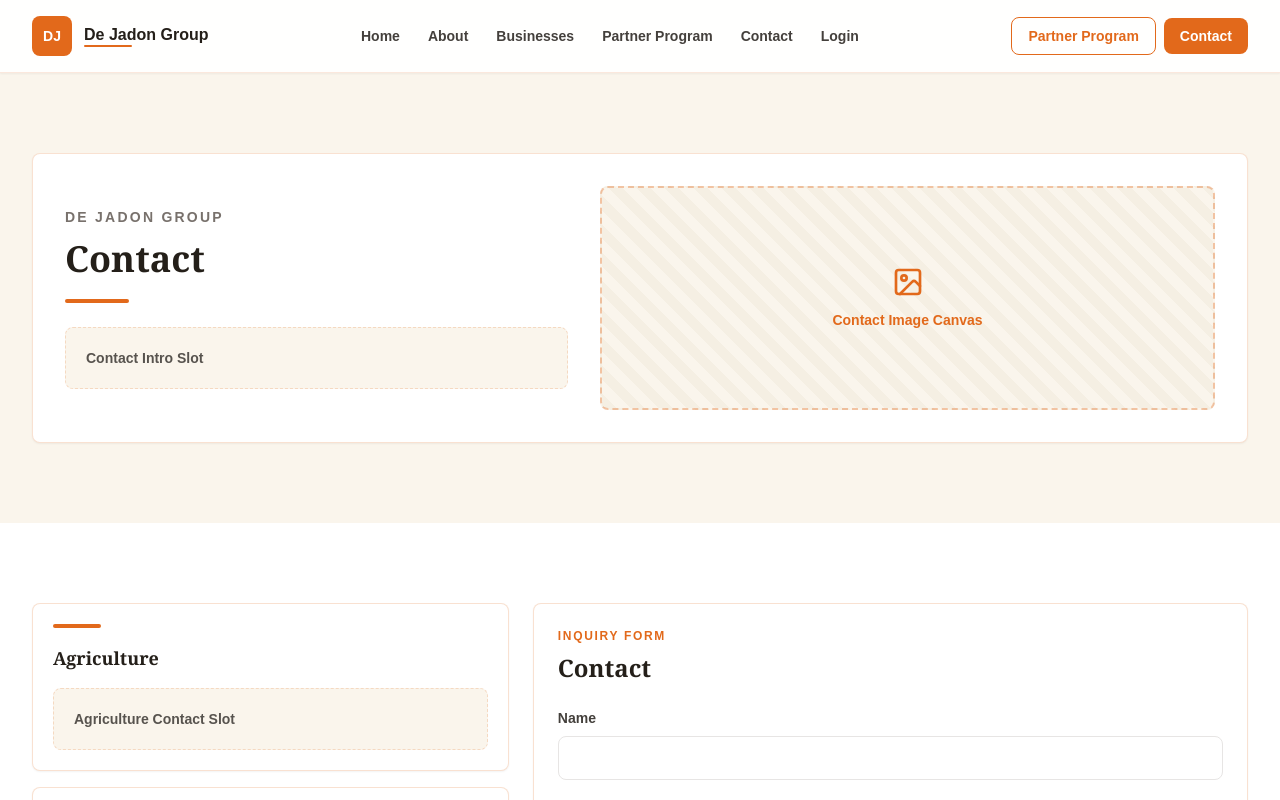
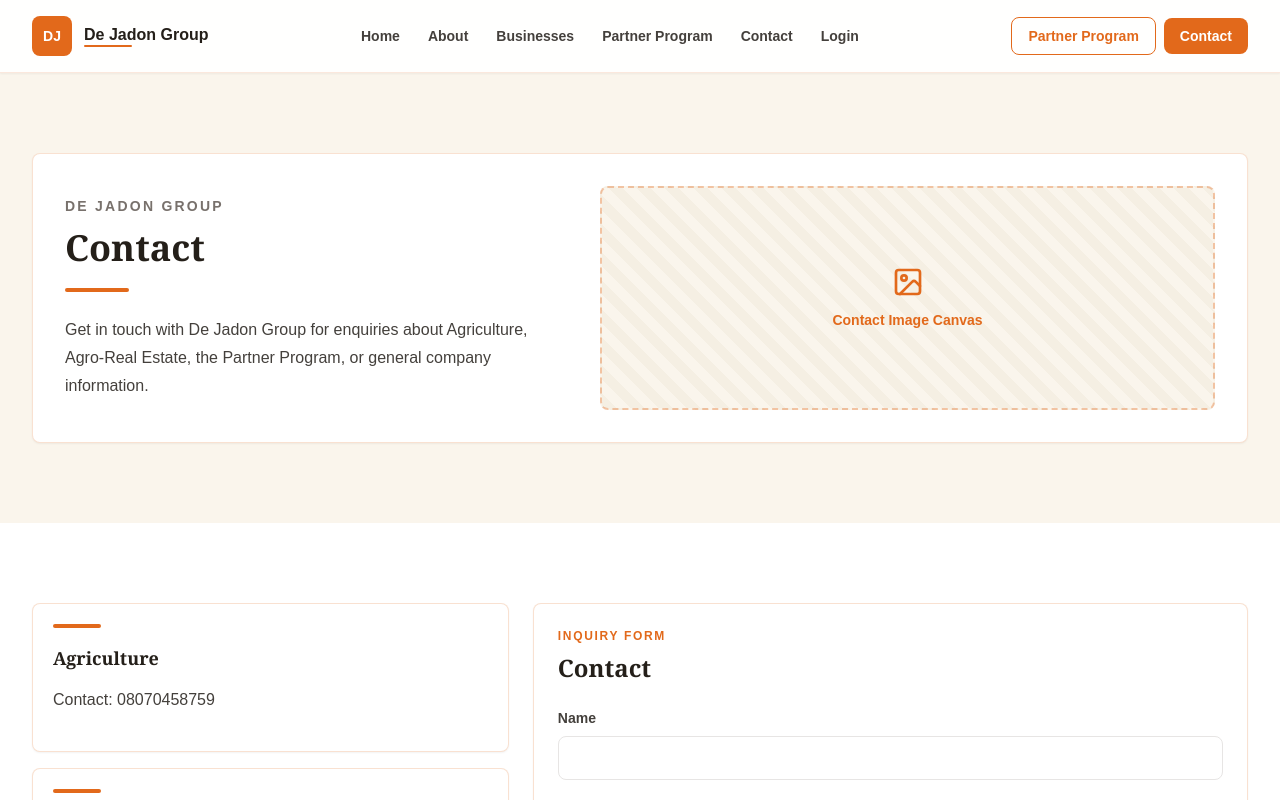
Before and after one commit to Emiloart/Dejadongroup, a Next.js app: page /contact in a window 1280 px wide. Shown: the top 800 px of the page. Built offline with nearby package versions, Linux system fonts and the light colour scheme.

Commit message:
content: add supplied De Jadon contact details

```diff
--- a/src/app/contact/page.tsx
+++ b/src/app/contact/page.tsx
@@ -12,14 +12,16 @@
     <SiteLayout>
       <PageSection>
         <PageHero title="Contact" eyebrow="De Jadon Group" canvasLabel="Contact Image Canvas">
-          <ContentSlot label="Contact Intro Slot" />
+          <p className="max-w-2xl leading-7 text-stone-700">Get in touch with De Jadon Group for enquiries about Agriculture, Agro-Real Estate, the Partner Program, or general company information.</p>
         </PageHero>
       </PageSection>
       <PageSection tinted>
         <div className="grid gap-6 lg:grid-cols-[0.8fr_1.2fr]">
           <div className="grid gap-4">
             {inquiryOptions.map((option) => (
-              <InfoCard key={option} title={option} slotLabel={`${option} Contact Slot`} />
+              <InfoCard key={option} title={option}>
+                <p className="leading-6 text-stone-700">Contact: 08070458759</p>
+              </InfoCard>
             ))}
             <ImageCanvas label="Map / Location Image Canvas" compact />
           </div>
```
